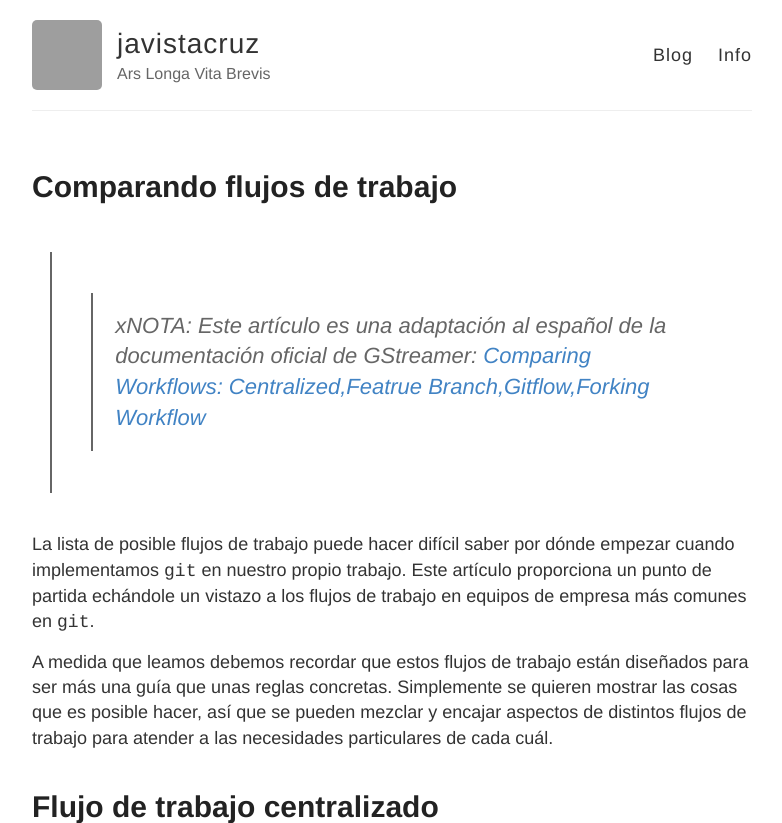
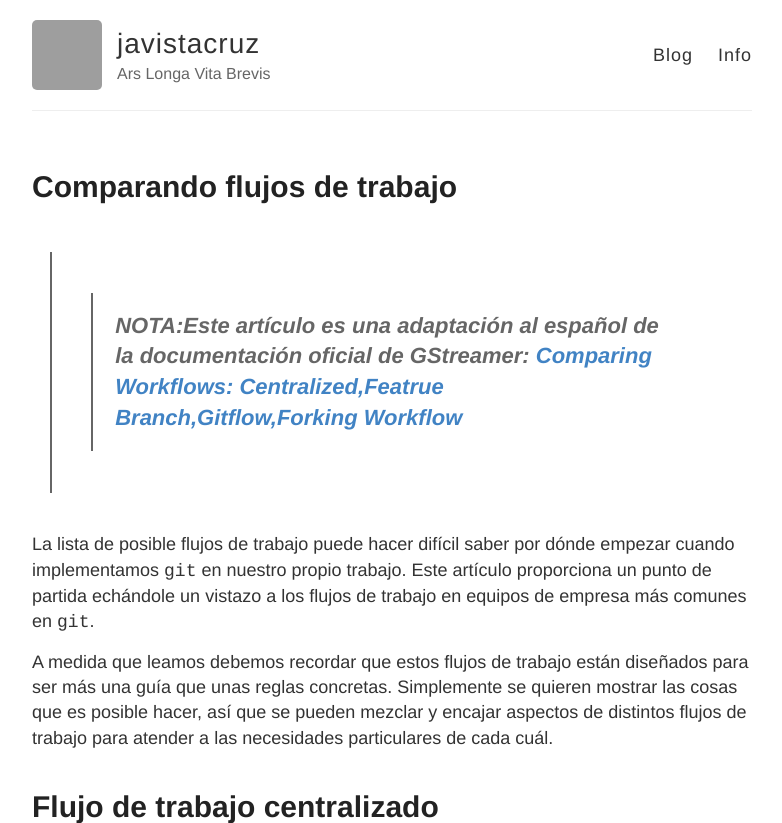
Before and after one commit to javistacruz/javistacruz.github.io, a Jekyll site: the page built from _posts/2017-05-17-comparando-flujos-de-trabajo.md, in a window 1280 px wide and 900 px high, cut to the strip 0-823 px from the top of the window. Shown: the whole strip, without its empty margins (248-1030 px from the left). Built offline with Jekyll 4.4.1, drawn with Linux system fonts in a browser that asks for light colours; grey boxes are pictures that could not be loaded.

Commit message:
corregido principio

```diff
--- a/_posts/2017-05-17-comparando-flujos-de-trabajo.md
+++ b/_posts/2017-05-17-comparando-flujos-de-trabajo.md
@@ -3,7 +3,7 @@ layout: post
 title: Comparando flujos de trabajo
 ---
 
->> xNOTA: Este artículo es una adaptación al español de la documentación oficial de GStreamer: [Comparing Workflows: Centralized,Featrue Branch,Gitflow,Forking Workflow](https://www.atlassian.com/git/tutorials/comparing-workflows)
+>> ***NOTA:*Este artículo es una adaptación al español de la documentación oficial de GStreamer: [Comparing Workflows: Centralized,Featrue Branch,Gitflow,Forking Workflow](https://www.atlassian.com/git/tutorials/comparing-workflows)**
 
 La lista de posible flujos de trabajo puede hacer difícil saber por dónde empezar cuando implementamos `git` en nuestro propio trabajo. Este artículo proporciona un punto de partida echándole un vistazo a los flujos de trabajo en equipos de empresa más comunes en `git`.
 
```
